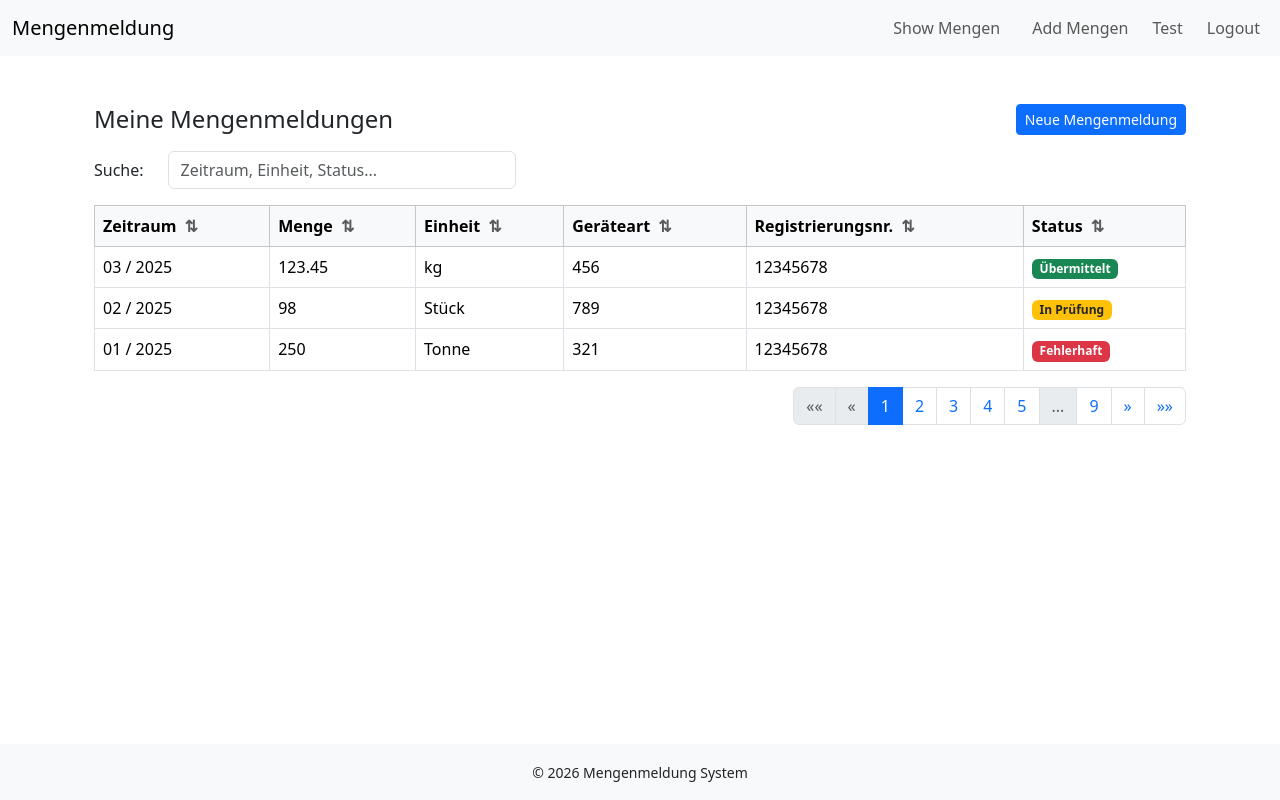
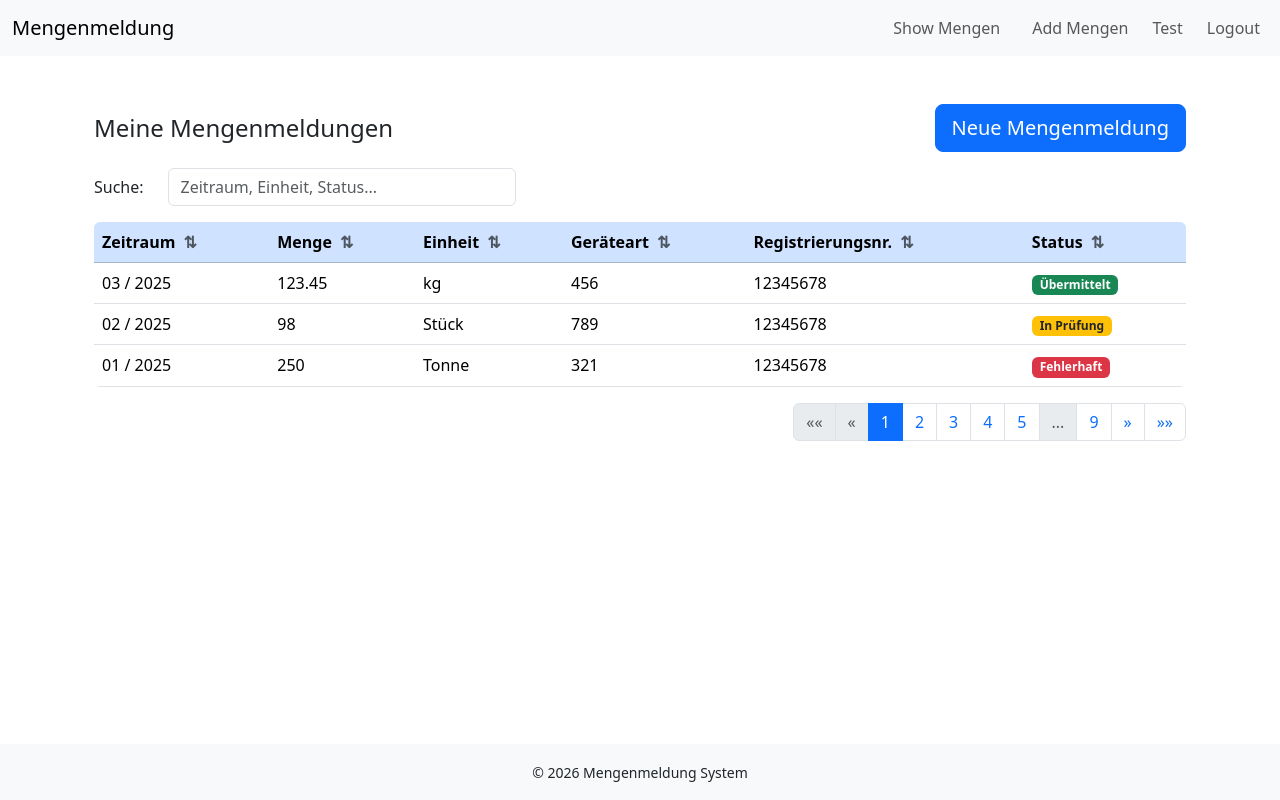
Before and after one commit to abdallaheeid/mengenmeld-fe, an Angular app: page /mengenmeldung in a window 1280 px wide. Built offline with nearby package versions, Linux system fonts and the light colour scheme.

Commit message:
make the button 'Neue Mengenmedlung' bigger and added top rounding to the table

```diff
--- a/src/app/mengenmeldungen/mengenmeldung-list/mengenmeldung-list.component.html
+++ b/src/app/mengenmeldungen/mengenmeldung-list/mengenmeldung-list.component.html
@@ -1,7 +1,7 @@
 <div class="container mt-5">
   <div class="d-flex justify-content-between align-items-center mb-3">
     <h4 class="mb-0">Meine Mengenmeldungen</h4>
-    <button class="btn btn-primary btn-sm">Neue Mengenmeldung</button>
+    <button class="btn btn-primary btn-lg">Neue Mengenmeldung</button>
   </div>
 
   <div class="mb-3 row align-items-center">
@@ -17,9 +17,9 @@
     </div>
   </div>
 
-  <div class="table-responsive">
-    <table class="table table-hover align-middle table-bordered mb-0">
-      <thead class="table-light">
+  <div class="table-responsive rounded-2">
+    <table class="table table-hover align-middle mb-0">
+      <thead class="table-primary">
         <tr>
           <th role="button">
             Zeitraum
```
